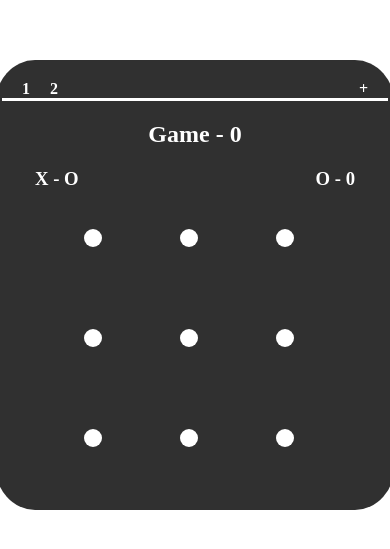
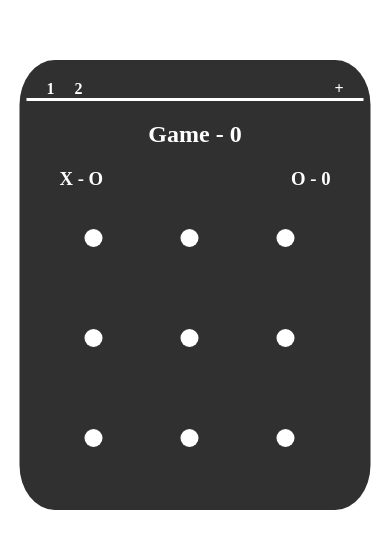
Before and after one commit to craigrc/tic-tac-toe, a plain HTML site: page index.html in a window 390 px wide. Shown: the part 137-686 px from the top of the page. Drawn offline with Linux system fonts and the light colour scheme.

Commit message:
V0.1.1
Fixing mobile scaling

```diff
--- a/index.html
+++ b/index.html
@@ -157,6 +157,12 @@
                 float: right;
                 margin-right: 20px;
             }
+            @media (max-width: 750px) {
+                #game {
+                    width: 90%;
+                    margin: auto;
+                }
+            }
         </style>
         <script>
             var player = "cross";
@@ -196,7 +202,7 @@
     <body>
         <div id="game">
             <div id="gameControls">
-                <a id="player1" href="">1</a><a id="player2" href="">2</a><a id="newGame" href="">+</a>
+                <a id="player1">1</a><a id="player2">2</a><a id="newGame">+</a>
             </div>
             <div id="gameTitleHolder">
                 <h2>Game - </h2>
```
